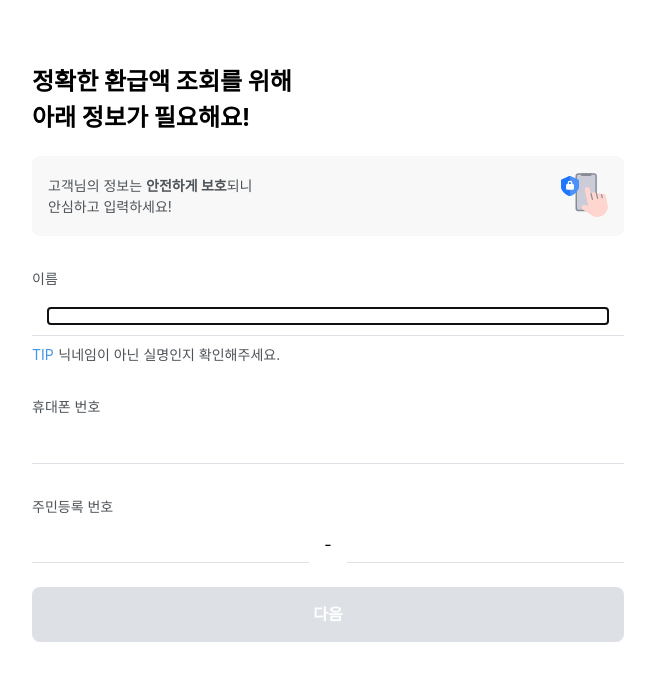
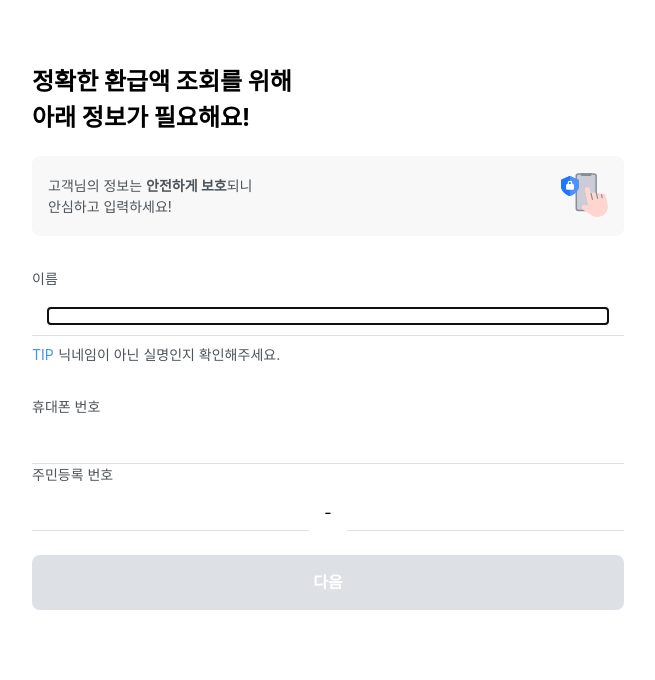
Before and after one commit to pptrollDev/validation, a Next.js app in the folder client/: page / in a window 1280 px wide. Shown: the top 680 px of the page, without its empty margins (312-967 px from the left). Built offline with nearby package versions, Linux system fonts and the light colour scheme; a web font is replaced by a local one.

Commit message:
fix: wrapper style

```diff
--- a/client/components/molecules/Wrapper/styles.ts
+++ b/client/components/molecules/Wrapper/styles.ts
@@ -6,8 +6,6 @@ export const Wrapper = styled.div`
 `
 
 export const ContentWrapper = styled.div`
-  padding: 0 24px;
-  width: 592px;
+  width: 640px;
   min-width: 375px;
-  height: 640px;
 `
--- a/client/components/organisms/Complete/styles.ts
+++ b/client/components/organisms/Complete/styles.ts
@@ -2,7 +2,7 @@ import styled from 'styled-components'
 import { BLUE_LIGHT } from '../../../styles/colors'
 
 export const HeaderWrapper = styled.div`
-  padding: 64px 0 32px 0;
+  margin: 64px 24px 32px 24px;
 `
 
 export const HeaderImgContainer = styled.div`
@@ -14,7 +14,7 @@ export const HeaderTitleContainer = styled.div`
 `
 
 export const ContentWrapper = styled.div<{ backgroundColor?: string }>`
-  margin-bottom: 36px;
+  margin: 0 24px 36px 24px;
   border-radius: 8px;
   background-color: ${(props) =>
     props.backgroundColor ? props.backgroundColor : BLUE_LIGHT};
--- a/client/components/organisms/Waiting/styles.ts
+++ b/client/components/organisms/Waiting/styles.ts
@@ -2,7 +2,7 @@ import styled from 'styled-components'
 import { GRAY_10, RED_LIGHT } from '../../../styles/colors'
 
 export const TimeWrapper = styled.div`
-  padding: 64px 50px 32px 50px;
+  margin: 64px 50px 32px 50px;
 `
 
 export const TitleContainer = styled.div`
@@ -32,7 +32,7 @@ export const dividerWrapper = styled.div`
   background-color: ${GRAY_10};
 `
 export const ContentWrapper = styled.div`
-  padding: 36px 40px 122px 40px;
+  margin: 36px 40px 0 40px;
   display: flex;
   justify-content: center;
 `
@@ -66,5 +66,5 @@ export const GuideTextTitleContainer = styled.div`
 `
 
 export const ButtonContainer = styled.div`
-  padding: 24px;
+  margin: 24px;
 `
--- a/client/components/organisms/certification/styles.ts
+++ b/client/components/organisms/certification/styles.ts
@@ -1,12 +1,12 @@
 import styled from 'styled-components'
 
 export const TitleContainer = styled.div`
-  margin-top: 64px;
+  margin: 64px 24px 0 24px;
 `
 
 export const GuideContainer = styled.div`
   border-radius: 8px;
-  margin-top: 20px;
+  margin: 20px 24px 0 24px;
   padding: 14px 16px;
   display: flex;
   align-items: center;
@@ -14,12 +14,18 @@ export const GuideContainer = styled.div`
   background: #f8f8f8;
 `
 
-export const InputWrapper = styled.div``
+export const InputWrapper = styled.div`
+  margin: 32px 24px 0 24px;
+`
 
 export const InputContainer = styled.div`
   margin-top: 32px;
+
+  &:last-child {
+    margin-top 0;
+  }
 `
 
 export const ButtonContainer = styled.div`
-  padding: 24px 0;
+  margin: 24px;
 `
```
